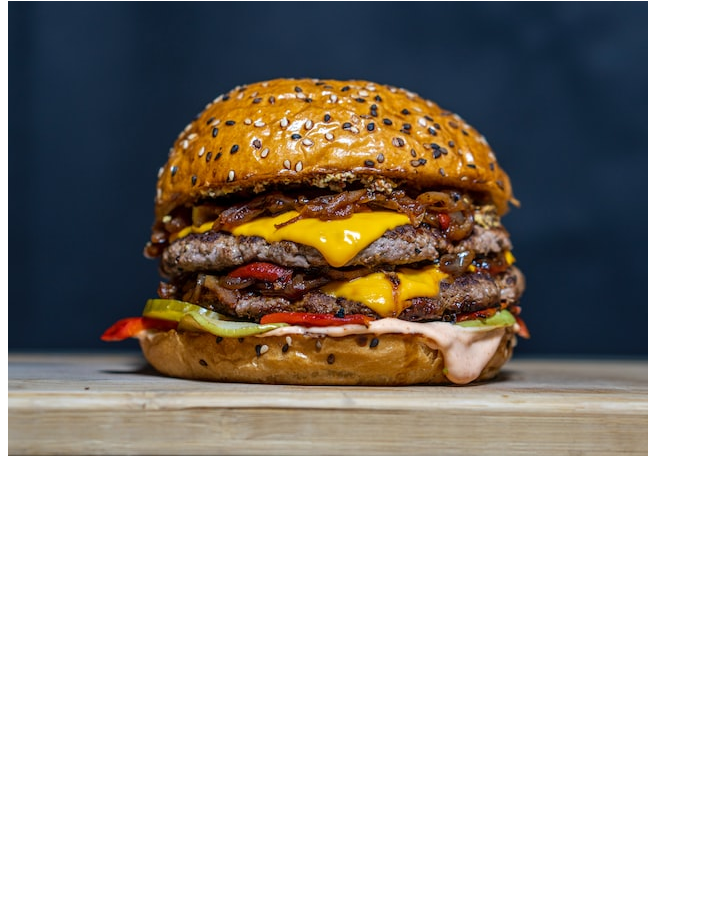
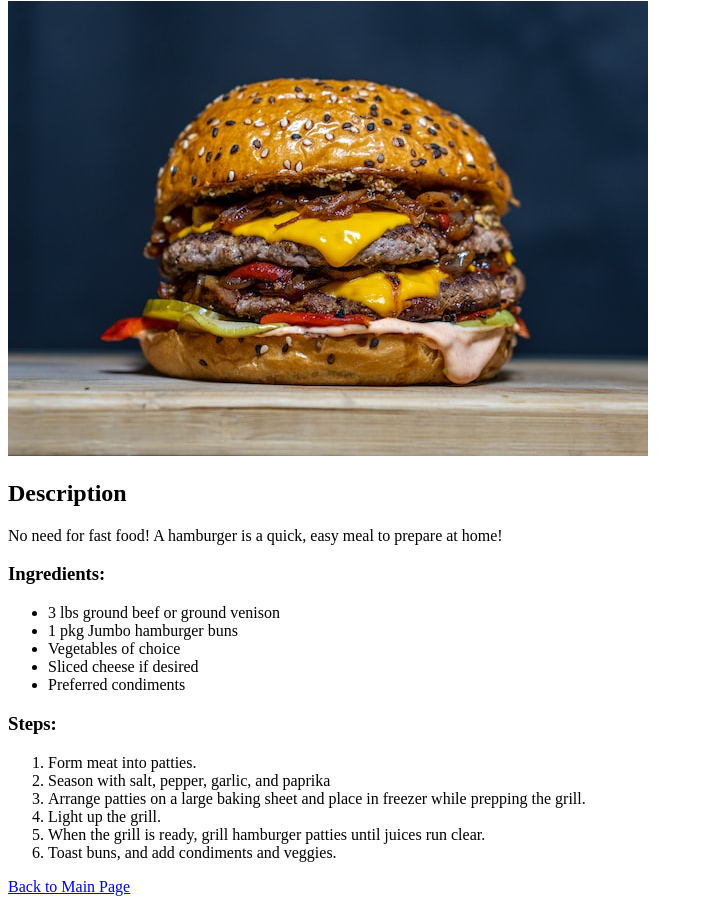
Before and after one commit to elizabeth-bigley/odin-recipes, a plain HTML site: page recipes/hamburgers.html in a window 1280 px wide. Shown: the part 79-983 px from the top of the page, without its empty margins (0-703 px from the left). Before the commit the page ends 800 px from the top, so only its background shows below. Drawn offline with Linux system fonts and the light colour scheme.

Commit message:
Complete recipe page content

```diff
--- a/recipes/hamburgers.html
+++ b/recipes/hamburgers.html
@@ -9,5 +9,26 @@
 <body>
     <h1>Hamburgers</h1>
     <img src="../images/Hamburger.jpg" alt="Yummy hamburger">
+    <h2>Description</h2>
+    <p>No need for fast food!  A hamburger is a quick, easy meal to prepare at home!
+    </p>
+    <h3>Ingredients:</h3>
+    <ul>
+        <li>3 lbs ground beef or ground venison</li>
+        <li>1 pkg Jumbo hamburger buns</li>
+        <li>Vegetables of choice</li>
+        <li>Sliced cheese if desired</li>
+        <li>Preferred condiments</li>
+    </ul>
+    <h3>Steps:</h3>
+    <ol>
+        <li>Form meat into patties.</li>
+        <li>Season with salt, pepper, garlic, and paprika</li>
+        <li>Arrange patties on a large baking sheet and place in freezer while prepping the grill.</li>
+        <li>Light up the grill.</li>
+        <li>When the grill is ready, grill hamburger patties until juices run clear.</li>
+        <li>Toast buns, and add condiments and veggies.</li>
+    </ol>
+    <a href="../index.html">Back to Main Page</a>
 </body>
 </html>
```
Also changed, not shown: recipes/hot-chocolate.html (+15 -0 lines), recipes/stovetop-mac-and-cheese.html (+1 -0 lines).
